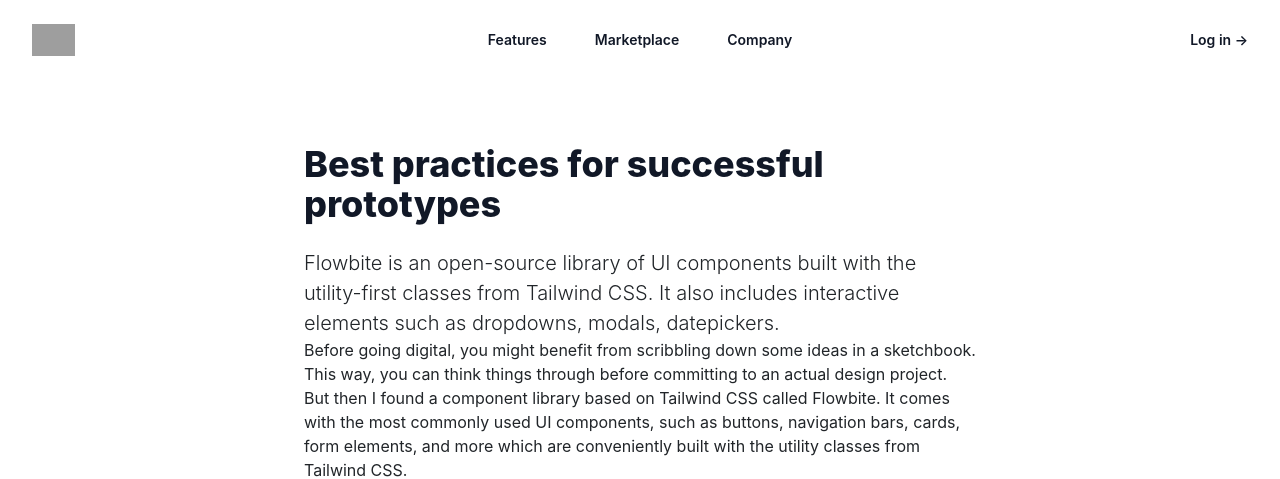
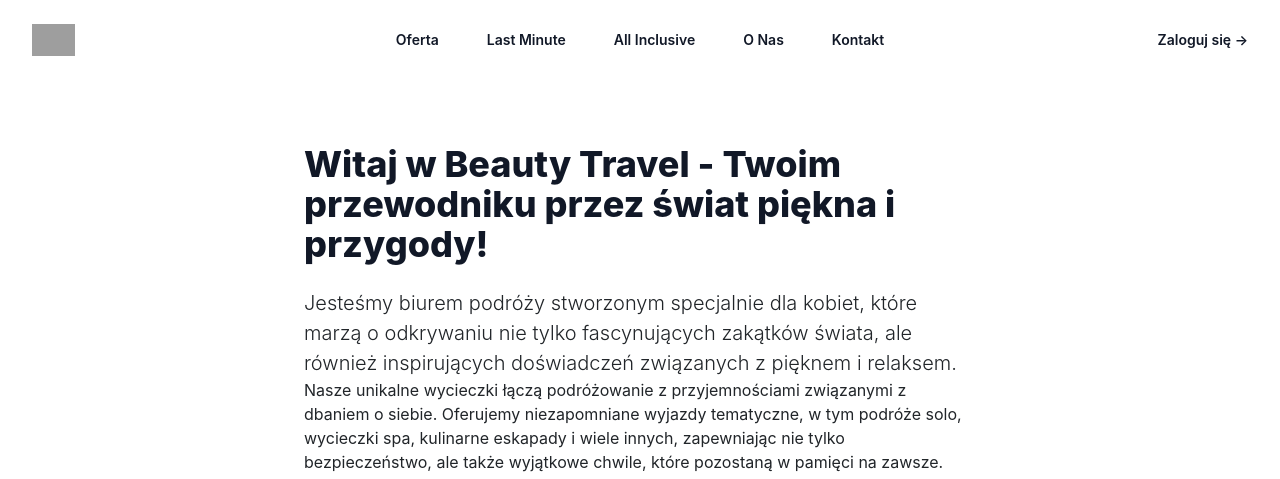
Before and after one commit to Paulina64994/zaj1_INLS5, a Django app: template templates/articles.html in a window 1280 px wide. Shown: the top 479 px of the page. Run offline with Django 3.2, Linux system fonts and the light colour scheme; the template is opened without the code that fills it, so the values that code supplies are empty; some libraries are stand-ins or nearby versions; grey boxes are pictures that could not be loaded.

Commit message:
Dodanie nagłówków oraz zmiana treści.

```diff
--- a/templates/articles.html
+++ b/templates/articles.html
@@ -32,7 +32,7 @@
     <div class="flex lg:flex-1">
       <a href="#" class="-m-1.5 p-1.5">
         <span class="sr-only">Your Company</span>
-        <img class="h-8 w-auto" src="https://tailwindui.com/img/logos/mark.svg?color=indigo&shade=600" alt="">
+        <img class="h-8 w-auto" src="https://www.creativefabrica.com/wp-content/uploads/2020/06/18/Plane-Navigation-Travel-Logo-Graphics-4399326-1.png" alt="">
       </a>
     </div>
     <div class="flex lg:hidden">
@@ -44,12 +44,14 @@
       </button>
     </div>
     <div class="hidden lg:flex lg:gap-x-12">
-      <a href="#" class="text-sm font-semibold leading-6 text-gray-900">Features</a>
-      <a href="#" class="text-sm font-semibold leading-6 text-gray-900">Marketplace</a>
-      <a href="#" class="text-sm font-semibold leading-6 text-gray-900">Company</a>
+      <a href="#" class="text-sm font-semibold leading-6 text-gray-900">Oferta</a>
+      <a href="#" class="text-sm font-semibold leading-6 text-gray-900">Last Minute</a>
+      <a href="#" class="text-sm font-semibold leading-6 text-gray-900">All Inclusive</a>
+      <a href="#" class="text-sm font-semibold leading-6 text-gray-900">O Nas</a>
+      <a href="#" class="text-sm font-semibold leading-6 text-gray-900">Kontakt</a>
     </div>
     <div class="hidden lg:flex lg:flex-1 lg:justify-end">
-      <a href="#" class="text-sm font-semibold leading-6 text-gray-900">Log in <span aria-hidden="true">&rarr;</span></a>
+      <a href="#" class="text-sm font-semibold leading-6 text-gray-900">Zaloguj się <span aria-hidden="true">&rarr;</span></a>
     </div>
   </nav>
   <!-- Mobile menu, show/hide based on menu open state. -->
@@ -90,38 +92,35 @@
   <div class="flex justify-between px-4 mx-auto max-w-screen-xl ">
       <article class="mx-auto w-full max-w-2xl format format-sm sm:format-base lg:format-lg format-blue dark:format-invert">
           <header class="mb-4 lg:mb-6 not-format">
-              <h1 class="mb-4 text-3xl font-extrabold leading-tight text-gray-900 lg:mb-6 lg:text-4xl dark:text-white">Best practices for successful prototypes</h1>
+              <h1 class="mb-4 text-3xl font-extrabold leading-tight text-gray-900 lg:mb-6 lg:text-4xl dark:text-gray">Witaj w Beauty Travel - Twoim przewodniku przez świat piękna i przygody!</h1>
           </header>
-          <p class="lead">Flowbite is an open-source library of UI components built with the utility-first
-              classes from Tailwind CSS. It also includes interactive elements such as dropdowns, modals,
-              datepickers.</p>
-          <p>Before going digital, you might benefit from scribbling down some ideas in a sketchbook. This way,
-              you can think things through before committing to an actual design project.</p>
-          <p>But then I found a <a href="https://flowbite.com">component library based on Tailwind CSS called
-                  Flowbite</a>. It comes with the most commonly used UI components, such as buttons, navigation
-              bars, cards, form elements, and more which are conveniently built with the utility classes from
-              Tailwind CSS.</p>
-          <figure><img src="https://flowbite.s3.amazonaws.com/typography-plugin/typography-image-1.png" alt="">
-              <figcaption>Digital art by Anonymous</figcaption>
+          <p class="lead">Jesteśmy biurem podróży stworzonym specjalnie dla kobiet, które marzą o odkrywaniu
+              nie tylko fascynujących zakątków świata, ale również inspirujących doświadczeń związanych z pięknem i relaksem.</p>
+          <p>Nasze unikalne wycieczki łączą podróżowanie z przyjemnościami związanymi z dbaniem o siebie. Oferujemy
+              niezapomniane wyjazdy tematyczne, w tym podróże solo, wycieczki spa, kulinarne eskapady i wiele innych,
+              zapewniając nie tylko bezpieczeństwo, ale także wyjątkowe chwile, które pozostaną w pamięci na zawsze.</p>
+          <p>Z nami możesz cieszyć się podróżami w grupie, zyskując nowe przyjaźnie, lub odkrywać świat na własną rękę,
+              korzystając z naszych spersonalizowanych porad podróżniczych. Bezpieczeństwo, komfort i radość podróżowania
+              są dla nas priorytetem.</p>
+          <figure><img src="https://ocdn.eu/pulscms-transforms/1/E5zk9kpTURBXy81NDM5ZjVkODUzNThjNTZkNzhkMjhlZmQ2YjdjNmM1NS5qcGeTlQMAzLPNFmLNDJeVAs0EsADDw5MJpmJhYzMzZQbeAAGhMAE/gdzie-na-wakacje-w-tym-roku-oto-trzy-najtansze-kierunki.jpeg" alt="">
+              <figcaption>Digital art by Shutterstock</figcaption>
           </figure>
-          <h2>Getting started with Flowbite</h2>
-          <p>First of all you need to understand how Flowbite works. This library is not another framework.
-              Rather, it is a set of components based on Tailwind CSS that you can just copy-paste from the
-              documentation.</p>
+          <p>Dołącz do nas, by odkrywać świat i czerpać radość z podróży w otoczeniu równie zafascynowanych kobiet.
+              Beauty Travel - Twoje miejsce w podróży do piękna i przygód!</p>
       </article>
   </div>
 </main>
 
 <aside aria-label="Related articles" class="py-8 lg:py-24 bg-gray-50 dark:bg-gray-800">
   <div class="px-4 mx-auto max-w-screen-xl">
-      <h2 class="mb-8 text-2xl font-bold text-gray-900 dark:text-white">Related articles</h2>
+      <h2 class="mb-8 text-2xl font-bold text-gray-900 dark:text-white">Inspiracje</h2>
       <div class="grid gap-12 sm:grid-cols-2 lg:grid-cols-4">
           <article class="max-w-xs">
               <a href="#">
                   <img src="https://flowbite.s3.amazonaws.com/blocks/marketing-ui/article/blog-1.png" class="mb-5 rounded-lg" alt="Image 1">
               </a>
               <h2 class="mb-2 text-xl font-bold leading-tight text-gray-900 dark:text-white">
-                  <a href="#">Our first office</a>
+                  <a href="#">Grecja</a>
               </h2>
               <p class="mb-4 text-gray-500 dark:text-gray-400">Over the past year, Volosoft has undergone many changes! After months of preparation.</p>
               <a href="#" class="inline-flex items-center font-medium underline underline-offset-4 text-primary-600 dark:text-primary-500 hover:no-underline">
@@ -133,7 +132,7 @@
                   <img src="https://flowbite.s3.amazonaws.com/blocks/marketing-ui/article/blog-2.png" class="mb-5 rounded-lg" alt="Image 2">
               </a>
               <h2 class="mb-2 text-xl font-bold leading-tight text-gray-900 dark:text-white">
-                  <a href="#">Enterprise design tips</a>
+                  <a href="#">Turcja</a>
               </h2>
               <p class="mb-4  text-gray-500 dark:text-gray-400">Over the past year, Volosoft has undergone many changes! After months of preparation.</p>
               <a href="#" class="inline-flex items-center font-medium underline underline-offset-4 text-primary-600 dark:text-primary-500 hover:no-underline">
@@ -145,7 +144,7 @@
                   <img src="https://flowbite.s3.amazonaws.com/blocks/marketing-ui/article/blog-3.png" class="mb-5 rounded-lg" alt="Image 3">
               </a>
               <h2 class="mb-2 text-xl font-bold leading-tight text-gray-900 dark:text-white">
-                  <a href="#">We partnered with Google</a>
+                  <a href="#">Wyspy Kanaryjskie</a>
               </h2>
               <p class="mb-4  text-gray-500 dark:text-gray-400">Over the past year, Volosoft has undergone many changes! After months of preparation.</p>
               <a href="#" class="inline-flex items-center font-medium underline underline-offset-4 text-primary-600 dark:text-primary-500 hover:no-underline">
@@ -157,7 +156,7 @@
                   <img src="https://flowbite.s3.amazonaws.com/blocks/marketing-ui/article/blog-4.png" class="mb-5 rounded-lg" alt="Image 4">
               </a>
               <h2 class="mb-2 text-xl font-bold leading-tight text-gray-900 dark:text-white">
-                  <a href="#">Our first project with React</a>
+                  <a href="#">Dominikana</a>
               </h2>
               <p class="mb-4  text-gray-500 dark:text-gray-400">Over the past year, Volosoft has undergone many changes! After months of preparation.</p>
               <a href="#" class="inline-flex items-center font-medium underline underline-offset-4 text-primary-600 dark:text-primary-500 hover:no-underline">
```
